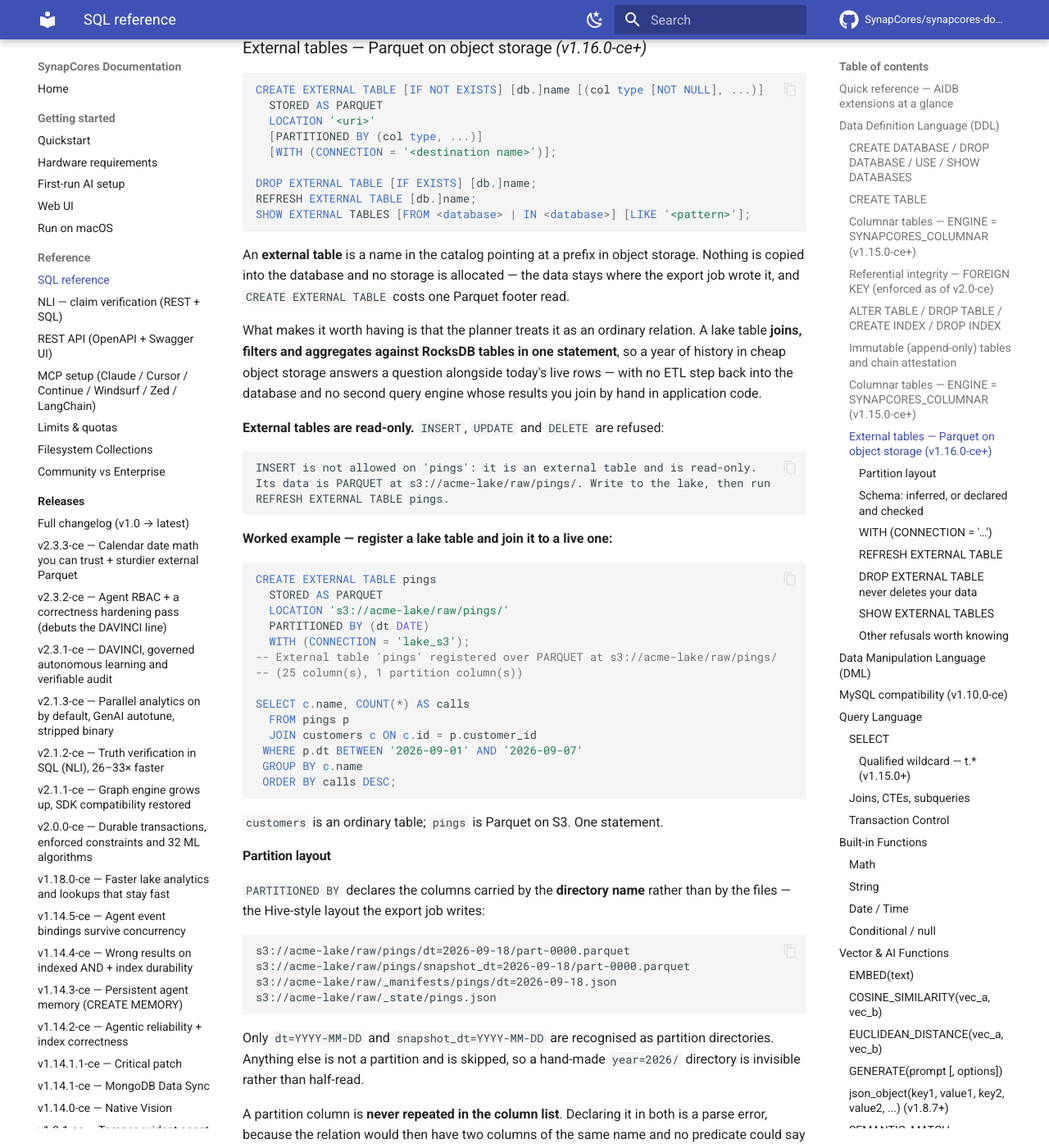
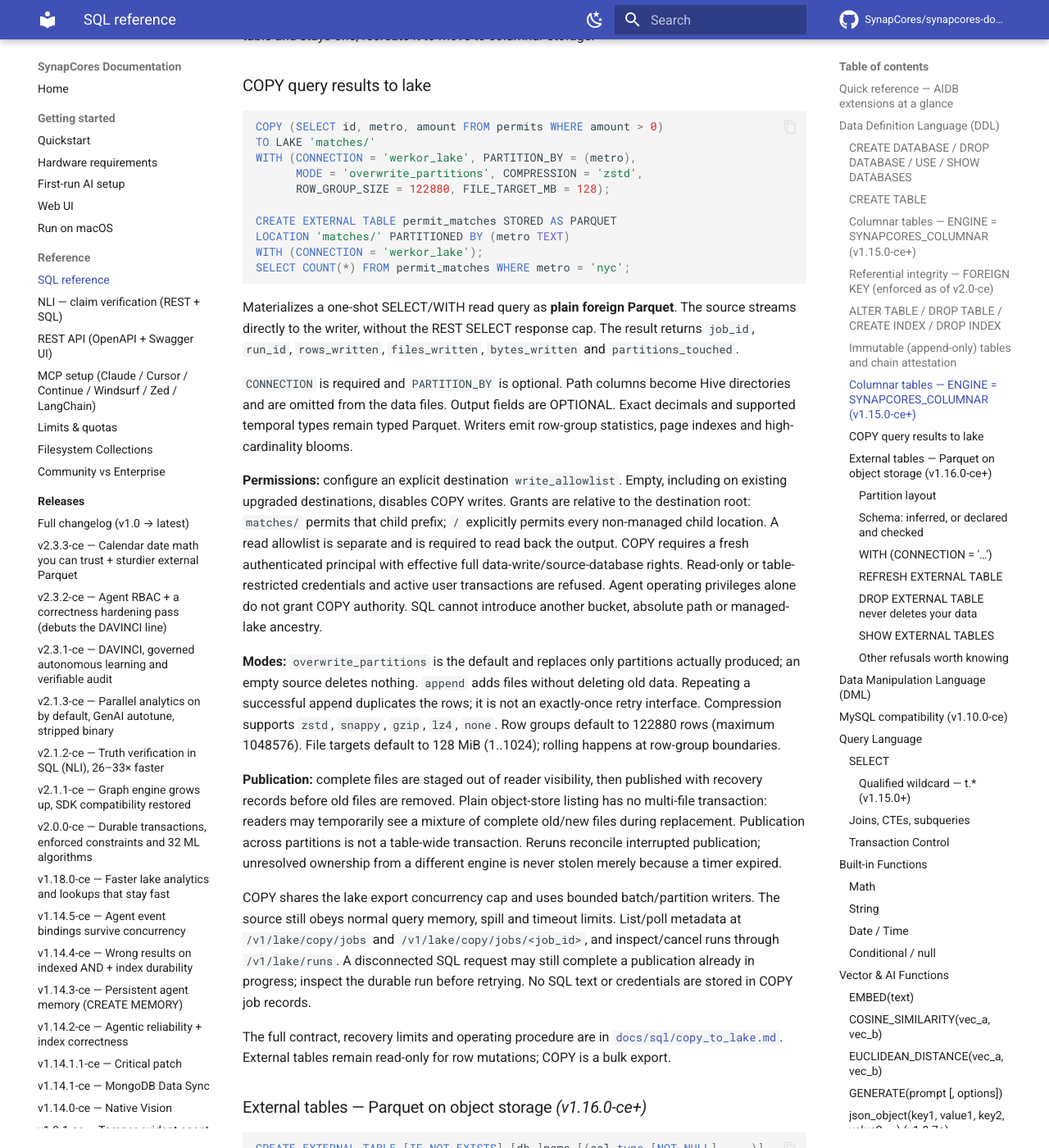
Before and after one commit to SynapCores/synapcores-docs, an MkDocs documentation site: the page built from docs/sql-reference.md, in a window 1280 px wide and 1400 px high, scrolled down 15185 px. Shown: the whole window at 82% size. Built offline with MkDocs 1.6.1 and Material for MkDocs 9.7.7, drawn with Linux system fonts in a browser that asks for light colours; comment, search, counter and statistics services are not loaded; some of the changed text lies outside the part shown.

Commit message:
docs: sync from aidb v2.4.0-ce
Automated sync triggered by release tag push on the engine repo.
Changed: docs/sql-reference.md
Source: mataluis2k/aidb at v2.4.0-ce.

````diff
--- a/docs/sql-reference.md
+++ b/docs/sql-reference.md
@@ -6,7 +6,7 @@
     `AIDB_SQL_MANUAL.md` in the engine repo — **do not edit this
     page directly**; your change will be overwritten on the next release.
 
-    **Last synced from**: `v2.3.3-ce` on 2026-10-26
+    **Last synced from**: `v2.4.0-ce` on 2026-10-27
 
 
 AIDB is an AI-native SQL database with first-class support for vector embeddings, AutoML, Cypher graph queries, and LLM functions. This manual is the authoritative reference for AIDB SQL features (v1.6.0 through v1.6.5.1). Use ONLY features documented here.
@@ -49,6 +49,7 @@ The features below are AIDB-specific extensions that distinguish AIDB SQL from g
 | Explain a remembered value   | `TRACE mem FOR user_id = 123 ATTRIBUTE attr` (v1.14.3+)                |
 | Authorized removal           | `FORGET mem FOR user_id = 123 ABOUT '<scope>'` (v1.14.3+)              |
 | Query Parquet on object storage | `CREATE EXTERNAL TABLE t STORED AS PARQUET LOCATION 's3://...'` *(v1.16.0-ce+)* |
+| Write a query result to Parquet | `COPY (SELECT ...) TO LAKE 'path/' WITH (CONNECTION='destination')` |
 | Re-read a lake schema        | `REFRESH EXTERNAL TABLE t` *(v1.16.0-ce+)*                             |
 | List lake tables             | `SHOW EXTERNAL TABLES` *(v1.16.0-ce+)*                                 |
 | Durable transaction          | `BEGIN; ... COMMIT;` over MySQL, or `POST /v1/transactions` *(v2.0-ce)* |
@@ -680,6 +681,66 @@ the statement returned ok and silently created an ordinary **row** table. A tabl
 created on an older build is a row table and stays one; recreate it to move to
 columnar storage.
 
+### COPY query results to lake
+
+```sql
+COPY (SELECT id, metro, amount FROM permits WHERE amount > 0)
+TO LAKE 'matches/'
+WITH (CONNECTION = 'werkor_lake', PARTITION_BY = (metro),
+      MODE = 'overwrite_partitions', COMPRESSION = 'zstd',
+      ROW_GROUP_SIZE = 122880, FILE_TARGET_MB = 128);
+
+CREATE EXTERNAL TABLE permit_matches STORED AS PARQUET
+LOCATION 'matches/' PARTITIONED BY (metro TEXT)
+WITH (CONNECTION = 'werkor_lake');
+SELECT COUNT(*) FROM permit_matches WHERE metro = 'nyc';
+```
+
+Materializes a one-shot SELECT/WITH read query as **plain foreign Parquet**.
+The source streams directly to the writer, without the REST SELECT response
+cap. The result returns `job_id`, `run_id`, `rows_written`, `files_written`,
+`bytes_written` and `partitions_touched`.
+
+`CONNECTION` is required and `PARTITION_BY` is optional. Path columns become
+Hive directories and are omitted from the data files. Output fields are
+OPTIONAL. Exact decimals and supported temporal types remain typed Parquet.
+Writers emit row-group statistics, page indexes and high-cardinality blooms.
+
+**Permissions:** configure an explicit destination `write_allowlist`. Empty,
+including on existing upgraded destinations, disables COPY writes. Grants are
+relative to the destination root: `matches/` permits that child prefix; `/`
+explicitly permits every non-managed child location. A read allowlist is separate
+and is required to read back the output. COPY requires a fresh authenticated
+principal with effective full data-write/source-database rights. Read-only or
+table-restricted credentials and active user transactions are refused. Agent
+operating privileges alone do not grant COPY authority. SQL cannot introduce
+another bucket, absolute path or managed-lake ancestry.
+
+**Modes:** `overwrite_partitions` is the default and replaces only partitions
+actually produced; an empty source deletes nothing. `append` adds files without
+deleting old data. Repeating a successful append duplicates the rows; it is not
+an exactly-once retry interface. Compression supports `zstd`, `snappy`, `gzip`,
+`lz4`, `none`. Row groups default to 122880 rows (maximum 1048576). File targets
+default to 128 MiB (1..1024); rolling happens at row-group boundaries.
+
+**Publication:** complete files are staged out of reader visibility, then
+published with recovery records before old files are removed. Plain object-store
+listing has no multi-file transaction: readers may temporarily see a mixture of
+complete old/new files during replacement. Publication across partitions is not
+a table-wide transaction. Reruns reconcile interrupted publication; unresolved
+ownership from a different engine is never stolen merely because a timer expired.
+
+COPY shares the lake export concurrency cap and uses bounded batch/partition
+writers. The source still obeys normal query memory, spill and timeout limits.
+List/poll metadata at `/v1/lake/copy/jobs` and `/v1/lake/copy/jobs/<job_id>`, and
+inspect/cancel runs through `/v1/lake/runs`. A disconnected SQL request may still
+complete a publication already in progress; inspect the durable run before
+retrying. No SQL text or credentials are stored in COPY job records.
+
+The full contract, recovery limits and operating procedure are in
+[`docs/sql/copy_to_lake.md`](https://github.com/mataluis2k/aidb/blob/feature/v1.5.0-ce/docs/sql/copy_to_lake.md).
+External tables remain read-only for row mutations; COPY is a bulk export.
+
 ### External tables — Parquet on object storage *(v1.16.0-ce+)*
 
 ```sql
@@ -696,8 +757,8 @@ SHOW EXTERNAL TABLES [FROM <database> | IN <database>] [LIKE '<pattern>'];
 
 An **external table** is a name in the catalog pointing at a prefix in object
 storage. Nothing is copied into the database and no storage is allocated — the
-data stays where the export job wrote it, and `CREATE EXTERNAL TABLE` costs one
-Parquet footer read.
+data stays in object storage. Registration reads footer metadata across the
+dataset to establish the schema; queries reuse revision-aware metadata caches.
 
 What makes it worth having is that the planner treats it as an ordinary
 relation. A lake table **joins, filters and aggregates against RocksDB tables in
@@ -746,9 +807,9 @@ s3://acme-lake/raw/_manifests/pings/dt=2026-09-18.json
 s3://acme-lake/raw/_state/pings.json
 ```
 
-Only `dt=YYYY-MM-DD` and `snapshot_dt=YYYY-MM-DD` are recognised as partition
-directories. Anything else is not a partition and is skipped, so a hand-made
-`year=2026/` directory is invisible rather than half-read.
+Managed exports use `dt=YYYY-MM-DD` or `snapshot_dt=YYYY-MM-DD`. Foreign
+Parquet also supports arbitrary Hive directories such as `metro=nyc/year=2026`;
+declare those path columns and their types in `PARTITIONED BY`.
 
 A partition column is **never repeated in the column list**. Declaring it in
 both is a parse error, because the relation would then have two columns of the
@@ -757,7 +818,7 @@ same name and no predicate could say which one it meant.
 Pruning partitions from their directory names, before any object is opened, is
 what makes `WHERE dt BETWEEN …` on a year-wide table cheap.
 
-!!! warning "Only partitions with a verified manifest are visible"
+!!! warning "Managed exports use verified-manifest visibility"
     The export job writes a partition's manifest **last**, after every data file
     is durable. Object stores have no rename, so that write order *is* the
     atomicity: a partition with no manifest, or one whose manifest is not marked
@@ -771,6 +832,11 @@ what makes `WHERE dt BETWEEN …` on a year-wide table cheap.
     still exporting or its export failed — check the job's run history before
     suspecting the query.
 
+Plain foreign datasets, including COPY output outside managed ancestry, are
+read by listing Parquet files and do not require managed manifests. A managed
+marker/state/manifest at an ancestor or a managed-writer footer deliberately
+selects the managed path instead; use separate prefixes for the two layouts.
+
 #### Schema: inferred, or declared and checked
 
 Omit the column list and the schema is read from the Parquet footer at `CREATE`
@@ -788,6 +854,13 @@ Failing here rather than at query time is deliberate — a table that registers
 cleanly and breaks on first use usually breaks in front of a BI tool that cannot
 show the error. Names match case-insensitively and types by meaning rather than
 spelling; column **order** is not compared.
+
+Foreign schemas union top-level fields by name, reconcile REQUIRED/OPTIONAL
+nullability, and supply typed NULLs for missing nullable fields. Nullable declared
+supersets and empty locations with declarations are supported. Type conflicts
+remain errors. Explicit contracts survive REFRESH; inferred registrations use
+REFRESH to expose newly added logical columns. Old registrations without schema
+provenance remain conservative until reviewed and re-registered.
 
 #### `WITH (CONNECTION = '…')`
 
````
